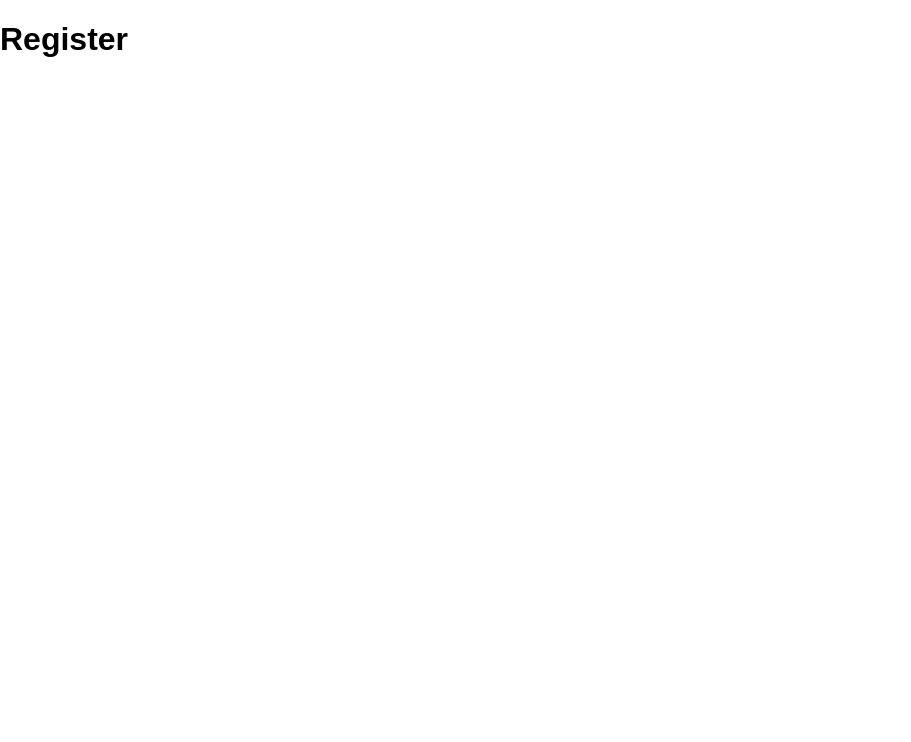
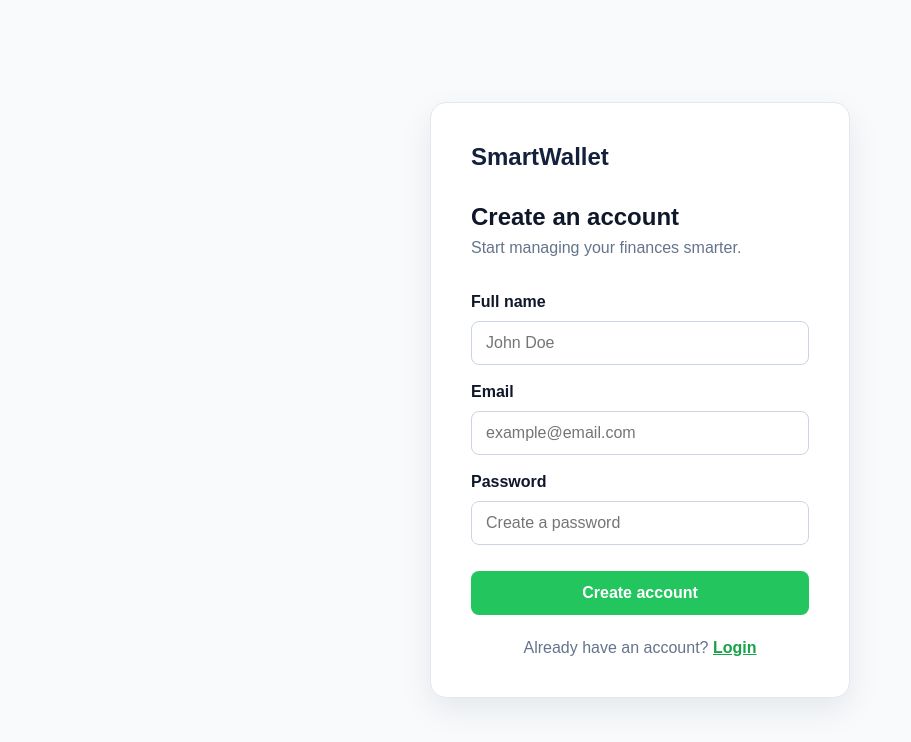
Before and after one commit to MertDikdas/SmartWallet, a React (Vite) app in the folder smartwallet-web/: page /register in a window 1280 px wide. Shown: the top 742 px of the page, without its empty margins (0-911 px from the left). Built offline with nearby package versions, Linux system fonts and the light colour scheme.

Commit message:
feat(web): add register page UI

```diff
--- a/smartwallet-web/src/App.css
+++ /dev/null
@@ -1,67 +0,0 @@
-#center {
-    min-height: 100vh;
-    display: flex;
-    align-items: center;
-    padding: 40px 8%;
-    background-color: #f8fafc;
-}
-
-.hero {
-    width: 100%;
-    display: flex;
-    align-items: center;
-    justify-content: space-between;
-    gap: 60px;
-}
-
-.hero-content {
-    flex: 1;
-}
-
-.hero-content h1 {
-    margin: 0 0 16px;
-    font-size: 64px;
-    color: #14213d;
-}
-
-.hero-content p {
-    margin: 0;
-    font-size: 20px;
-    color: #64748b;
-}
-
-.hero-image {
-    flex: 1;
-}
-
-.hero-image img {
-    display: block;
-    width: 100%;
-    max-width: 600px;
-    height: auto;
-}
-
-@media (max-width: 768px) {
-    #center {
-        padding: 40px 24px;
-    }
-
-    .hero {
-        flex-direction: column;
-        text-align: center;
-        gap: 40px;
-    }
-
-    .hero-content h1 {
-        font-size: 42px;
-    }
-
-    .hero-content p {
-        font-size: 18px;
-    }
-
-    .hero-image img {
-        max-width: 400px;
-        margin: 0 auto;
-    }
-}
--- a/smartwallet-web/src/index.css
+++ b/smartwallet-web/src/index.css
@@ -7,3 +7,71 @@ body {
     min-width: 320px;
     font-family: Arial, sans-serif;
 }
+
+#center {
+    min-height: 100vh;
+    display: flex;
+    align-items: center;
+    padding: 40px 8%;
+    background-color: #f8fafc;
+}
+
+.hero {
+    width: 100%;
+    display: flex;
+    align-items: center;
+    justify-content: space-between;
+    gap: 60px;
+}
+
+.hero-content {
+    flex: 1;
+}
+
+.hero-content h1 {
+    margin: 0 0 16px;
+    font-size: 64px;
+    color: #14213d;
+}
+
+.hero-content p {
+    margin: 0;
+    font-size: 20px;
+    color: #64748b;
+}
+
+.hero-image {
+    flex: 1;
+}
+
+.hero-image img {
+    display: block;
+    width: 100%;
+    max-width: 600px;
+    height: auto;
+}
+
+@media (max-width: 768px) {
+    #center {
+        padding: 40px 24px;
+    }
+
+    .hero {
+        flex-direction: column;
+        text-align: center;
+        gap: 40px;
+    }
+
+    .hero-content h1 {
+        font-size: 42px;
+    }
+
+    .hero-content p {
+        font-size: 18px;
+    }
+
+    .hero-image img {
+        max-width: 400px;
+        margin: 0 auto;
+    }
+}
--- a/smartwallet-web/src/pages/HomePage.tsx
+++ b/smartwallet-web/src/pages/HomePage.tsx
@@ -1,5 +1,4 @@
 import heroImg from '../assets/hero.png'
-import '../App.css'
 import './HomePage.css'
 import { Link } from 'react-router'
 
--- a/smartwallet-web/src/pages/LoginPage.tsx
+++ b/smartwallet-web/src/pages/LoginPage.tsx
@@ -1,6 +1,5 @@
 import { Link } from 'react-router'
-import '../App.css'
-import './LoginPage.css'
+import '../styles/Auth.css'
 
 function LoginPage() {
     return (
--- a/smartwallet-web/src/pages/RegisterPage.tsx
+++ b/smartwallet-web/src/pages/RegisterPage.tsx
@@ -1,5 +1,52 @@
+import { Link } from 'react-router'
+import '../styles/Auth.css'
+
 function RegisterPage() {
-    return <h1>Register</h1>
+    return (
+        <main className="auth-page">
+            <section className="auth-card">
+                <Link to="/" className="auth-logo">
+                    SmartWallet
+                </Link>
+
+                <h1>Create an account</h1>
+                <p>Start managing your finances smarter.</p>
+
+                <form className="auth-form">
+                    <label htmlFor="fullName">Full name</label>
+                    <input
+                        id="fullName"
+                        type="text"
+                        placeholder="John Doe"
+                        required
+                    />
+
+                    <label htmlFor="email">Email</label>
+                    <input
+                        id="email"
+                        type="email"
+                        placeholder="example@email.com"
+                        required
+                    />
+
+                    <label htmlFor="password">Password</label>
+                    <input
+                        id="password"
+                        type="password"
+                        placeholder="Create a password"
+                        minLength={8}
+                        required
+                    />
+
+                    <button type="submit">Create account</button>
+                </form>
+
+                <p className="auth-footer">
+                    Already have an account? <Link to="/login">Login</Link>
+                </p>
+            </section>
+        </main>
+    )
 }
 
 export default RegisterPage
```
Also changed, not shown: smartwallet-web/src/styles/Auth.css (renamed from smartwallet-web/src/pages/LoginPage.css).
